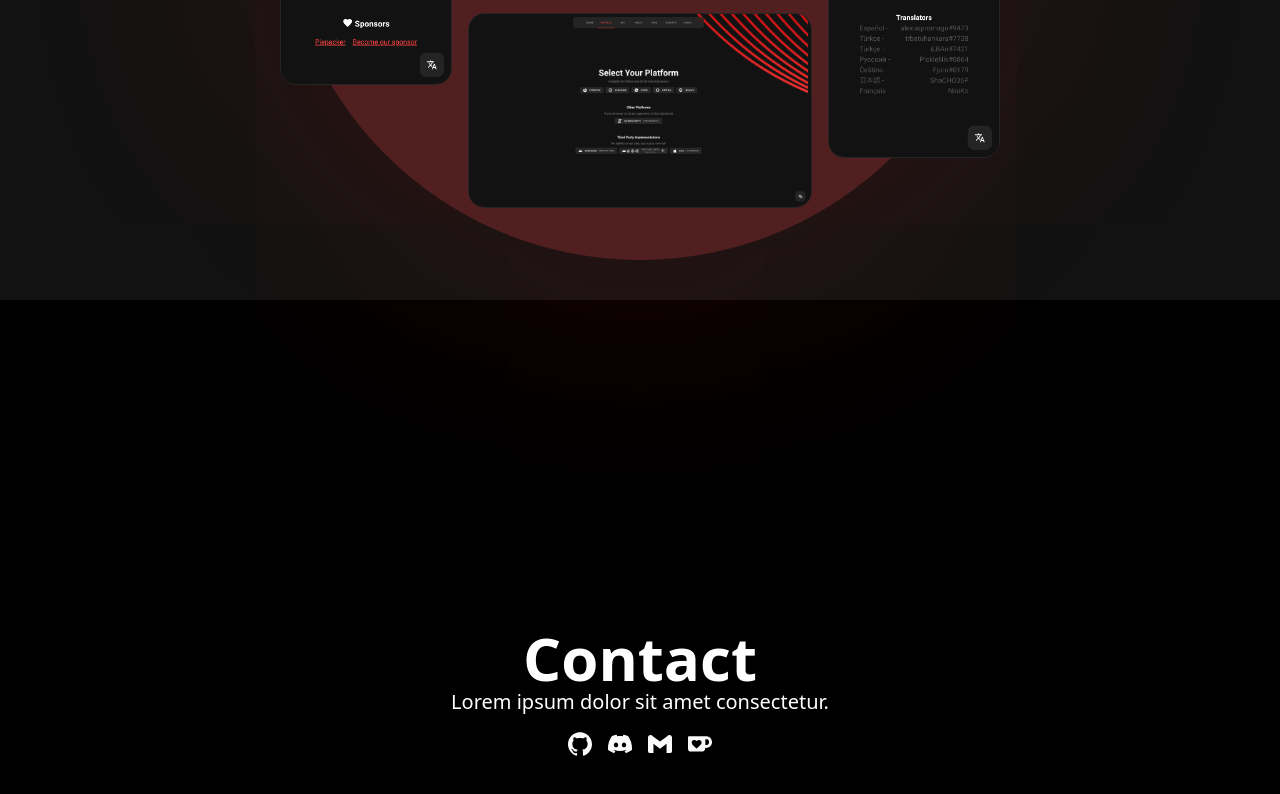
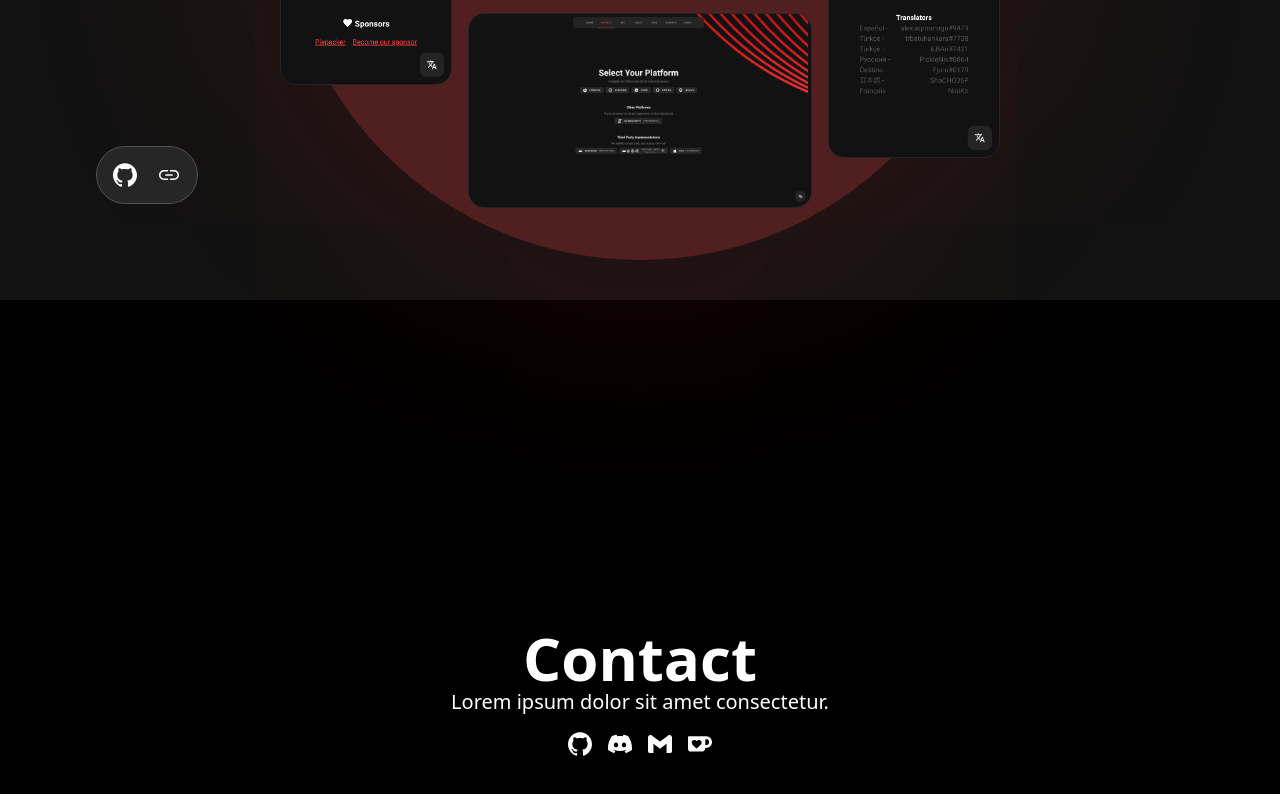
Before and after one commit to PickleNik/portfolio, an Astro site: page / in a window 1280 px wide. Shown: the part 1300-2094 px from the top of the page. Built offline with nearby package versions, Linux system fonts and the light colour scheme; Astro itself is replaced by a stand-in of ours.

Commit message:
project socials with microinteracitons

```diff
--- a/src/components/Project1.astro
+++ b/src/components/Project1.astro
@@ -133,6 +133,45 @@ import Live from "../components/Live.astro";
       </div>
     </div>
   </div>
+
+  <div
+    class="absolute bottom-24 left-24 flex gap-1 rounded-full border border-neutral-600 bg-neutral-800 p-2"
+  >
+    <a
+      href="https://github.com/Anarios/return-youtube-dislike"
+      class="group rounded-l-3xl rounded-r-lg p-2 duration-300 hover:scale-110 hover:bg-white"
+      rel="noreferrer"
+      target="_blank"
+    >
+      <svg
+        role="img"
+        viewBox="0 0 24 24"
+        class="h-6 w-6 fill-current duration-300 group-hover:rotate-[360deg] group-hover:text-[#181717]"
+        xmlns="http://www.w3.org/2000/svg"
+      >
+        <title>GitHub</title>
+        <path
+          d="M12 .297c-6.63 0-12 5.373-12 12 0 5.303 3.438 9.8 8.205 11.385.6.113.82-.258.82-.577 0-.285-.01-1.04-.015-2.04-3.338.724-4.042-1.61-4.042-1.61C4.422 18.07 3.633 17.7 3.633 17.7c-1.087-.744.084-.729.084-.729 1.205.084 1.838 1.236 1.838 1.236 1.07 1.835 2.809 1.305 3.495.998.108-.776.417-1.305.76-1.605-2.665-.3-5.466-1.332-5.466-5.93 0-1.31.465-2.38 1.235-3.22-.135-.303-.54-1.523.105-3.176 0 0 1.005-.322 3.3 1.23.96-.267 1.98-.399 3-.405 1.02.006 2.04.138 3 .405 2.28-1.552 3.285-1.23 3.285-1.23.645 1.653.24 2.873.12 3.176.765.84 1.23 1.91 1.23 3.22 0 4.61-2.805 5.625-5.475 5.92.42.36.81 1.096.81 2.22 0 1.606-.015 2.896-.015 3.286 0 .315.21.69.825.57C20.565 22.092 24 17.592 24 12.297c0-6.627-5.373-12-12-12"
+        ></path>
+      </svg>
+    </a>
+    <a
+      href="https://returnyoutubedislike.com"
+      class="group rounded-l-xl rounded-r-3xl p-2 duration-300 hover:scale-110 hover:bg-white"
+      rel="noreferrer"
+      target="_blank"
+    >
+      <svg
+        xmlns="http://www.w3.org/2000/svg"
+        class="h-6 w-6 fill-current duration-300 group-hover:rotate-[180deg] group-hover:text-[#181717]"
+        viewBox="0 -960 960 960"
+      >
+        <path
+          d="M280-280q-85 0-142.5-57.5T80-480q0-85 57.5-142.5T280-680h140q12.75 0 21.375 8.675 8.625 8.676 8.625 21.5 0 12.825-8.625 21.325T420-620H280q-60 0-100 40t-40 100q0 60 40 100t100 40h140q12.75 0 21.375 8.675 8.625 8.676 8.625 21.5 0 12.825-8.625 21.325T420-280H280Zm75-170q-12.75 0-21.375-8.675-8.625-8.676-8.625-21.5 0-12.825 8.625-21.325T355-510h250q12.75 0 21.375 8.675 8.625 8.676 8.625 21.5 0 12.825-8.625 21.325T605-450H355Zm185 170q-12.75 0-21.375-8.675-8.625-8.676-8.625-21.5 0-12.825 8.625-21.325T540-340h140q60 0 100-40t40-100q0-60-40-100t-100-40H540q-12.75 0-21.375-8.675-8.625-8.676-8.625-21.5 0-12.825 8.625-21.325T540-680h140q85 0 142.5 57.5T880-480q0 85-57.5 142.5T680-280H540Z"
+        ></path>
+      </svg>
+    </a>
+  </div>
 </section>
 
 <style>
```
